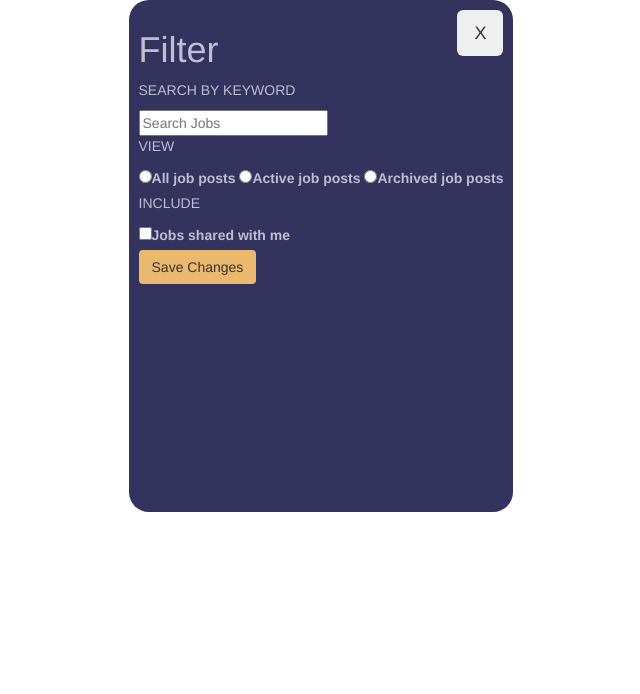
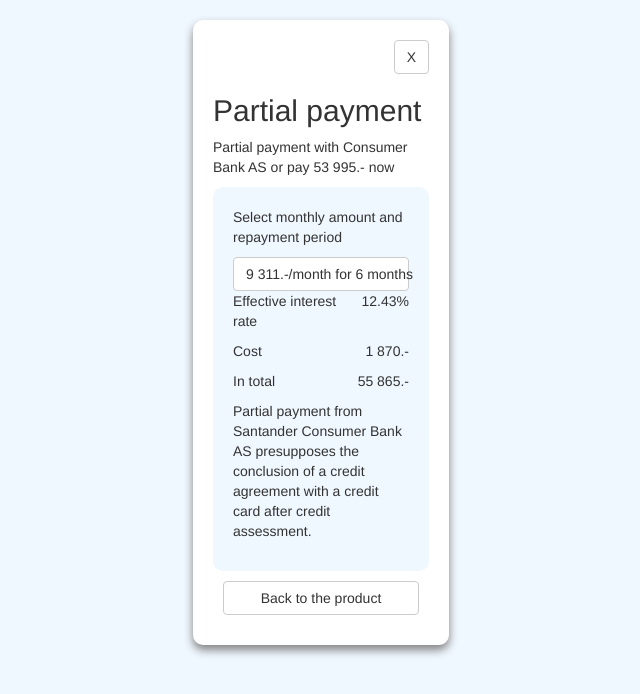
Before and after one commit to rahul-mohan-das/html-conversion, a plain HTML site: page index.html in a window 1280 px wide. Shown: the whole page, without its empty margins (319-959 px from the left). Drawn offline with nearby package versions, Linux system fonts and the light colour scheme.

Commit message:
changethree

```diff
--- a/index.html
+++ b/index.html
@@ -5,47 +5,46 @@
     <meta http-equiv="X-UA-Compatible" content="IE=edge">
     <meta name="viewport" content="width=device-width, initial-scale=1.0">
     <title>Document</title>
-    <link rel="stylesheet" href="style/style.css">
-    <link rel="stylesheet" href="https://maxcdn.bootstrapcdn.com/bootstrap/3.4.1/css/bootstrap.min.css">
-    <script src="https://ajax.googleapis.com/ajax/libs/jquery/3.5.1/jquery.min.js"></script>
-    <script src="https://maxcdn.bootstrapcdn.com/bootstrap/3.4.1/js/bootstrap.min.js"></script>
+    <!-- Latest compiled and minified CSS -->
+<link rel="stylesheet" href="https://maxcdn.bootstrapcdn.com/bootstrap/3.4.1/css/bootstrap.min.css">
+
+<!-- jQuery library -->
+<script src="https://ajax.googleapis.com/ajax/libs/jquery/3.5.1/jquery.min.js"></script>
+
+<!-- Latest compiled JavaScript -->
+<script src="https://maxcdn.bootstrapcdn.com/bootstrap/3.4.1/js/bootstrap.min.js"></script>
+
+<link rel="stylesheet" href="style/style.css">
 </head>
 <body>
     <div class="large-box">
-        <div class="top-box">
-        <div class="header">
-            <h1 class="heading">Filter</h1>
-            <div class="button-box">
-                <button class="btn btn-lg">X</button>
+        <div class="close-button-box"><button class="btn btn-default close-button">X</button></div>
+        <h2>Partial payment</h2>
+        <p>Partial payment with Consumer Bank AS or pay 53 995.- now</p>
+        <div class="small-box">
+            <p>Select monthly amount and repayment period</p>
+            <div class="dropdown">
+                <button class="btn btn-default dropdown-toggle" type="button" id="dropdownMenuButton" data-toggle="dropdown" aria-haspopup="true" aria-expanded="false">
+                    9 311.-/month for 6 months
+                </button>
+                <div class="dropdown-menu" aria-labelledby="dropdownMenuButton">
+                  <a class="dropdown-item" href="#">9 311.-/month for 6 months</a>
+
+                </div>
+              </div>
+            <div class="data">
+            <p>Effective interest rate</p><p>12.43%</p>
             </div>
+            <div class="data">
+                <p>Cost</p><p>1 870.-</p>
+            </div>
+            <div class="data">
+                <p>In total</p><p>55 865.-</p>
+            </div>
+            <p>Partial payment from Santander Consumer Bank AS presupposes the conclusion of a credit agreement with a credit card after credit assessment.</p>
         </div>
-        <div class="search-box">
-            <p>SEARCH BY KEYWORD</p>
-            <input type="text" placeholder="Search Jobs">
-        </div>
-        <div class="list-box">
-            <p>VIEW</p>
-            <div class="list">
-            <label>
-                <input type="radio" name="posts">All job posts
-            </label>
-            <label>
-                <input type="radio" name="posts">Active job posts
-            </label>
-            <label>
-                <input type="radio" name="posts">Archived job posts
-            </label>
-            </div>
-        </div>
-        <div class="include-box">
-            <p>INCLUDE</p>
-            <label>
-                <input type="checkbox" name="shared-jobs">Jobs shared with me
-            </label>
-        </div>
-        </div>
-        <div class="bottom-box">
-            <button class="btn buttontwo">Save Changes</button>
+        <div class="button-box">
+            <button class="btn btn-default">Back to the product</button>
         </div>
     </div>
 </body>
--- a/style/style.css
+++ b/style/style.css
@@ -1,38 +1,45 @@
-body{
+body{background-color: aliceblue;
+    display: flex;
+    flex-direction: column;
+    justify-content: center;
+    align-items: center;
+    padding-top: 20px;
+}
+.large-box{
+    padding:20px;
     display:flex;
     flex-direction: column;
-    justify-content:center;
-    align-items:center;
-    background-color: #1f1f3a;
+    width:20vw;
+    height:auto;
+    box-shadow: 0px 5px 10px grey;
+    background-color: white;
+    border-radius: 10px;
+}
+.small-box{
+    padding:20px;
+    display:flex;
+    flex-direction: column;
+    background-color: aliceblue;
+    border-radius: 10px;
+}
 
-}
-.large-box{
-    display: flex;
-    flex-direction: column;
-    background-color: #33335e;
-    min-width:20vw;
-    min-height:40vw;
-    border-radius: 20px;
-    padding: 10px;
-}
-.header{
+.data{
     display: flex;
     flex-direction: row;
     justify-content: space-between;
 }
-.heading{
-    color:#c0bdd4;
-}
-p,label{color: #c0bdd4;}
-
-.buttontwo{
-    background-color:#EBB96E ;
-}
-.top-box{
-    height:80%;
+.button-box{
+    padding: 10px;
+    display: flex;
+    flex-direction: column;
+    justify-content: center;
     width: auto;
 }
-.bottom-box{
-    height:20%;
-    width: auto;
+.dropdown{
+    display: flex;
+    flex-direction: column;
+    justify-content: center;
 }
+.close-button{
+    float: right;
+}
```
